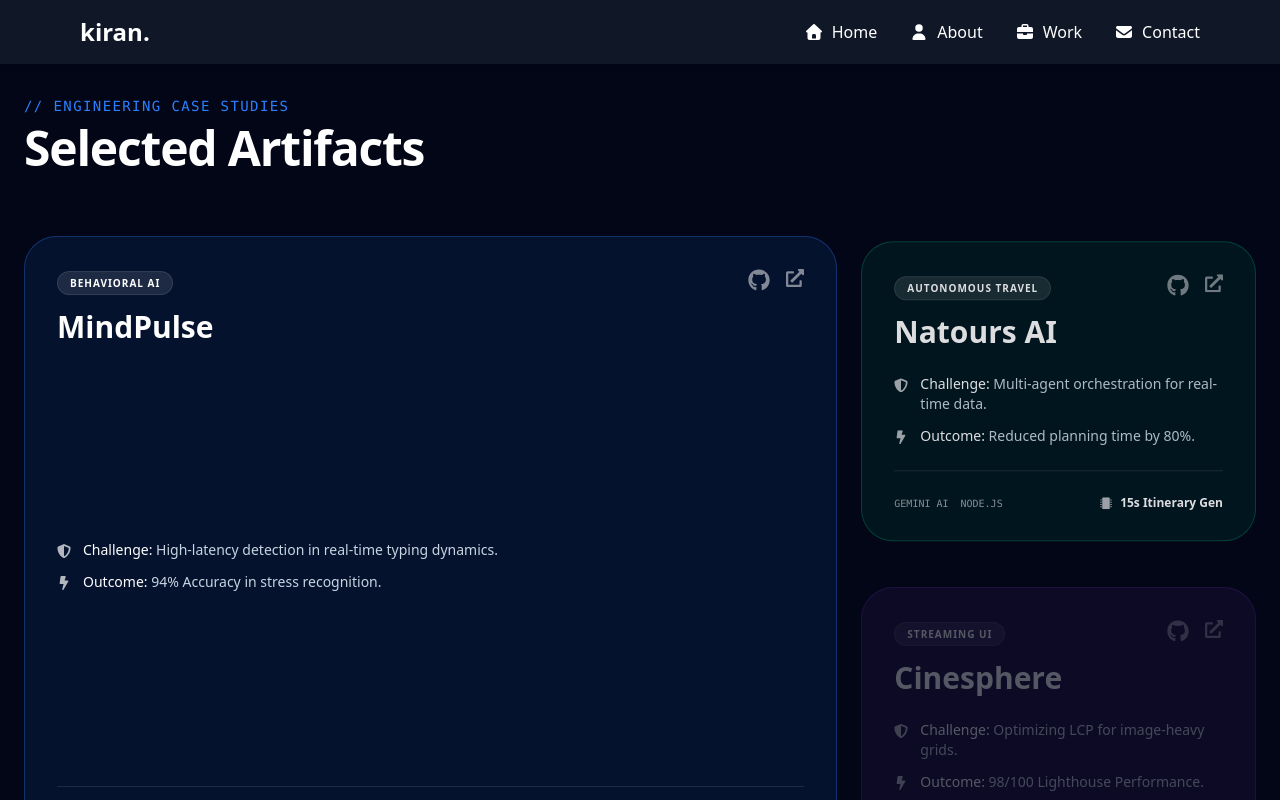
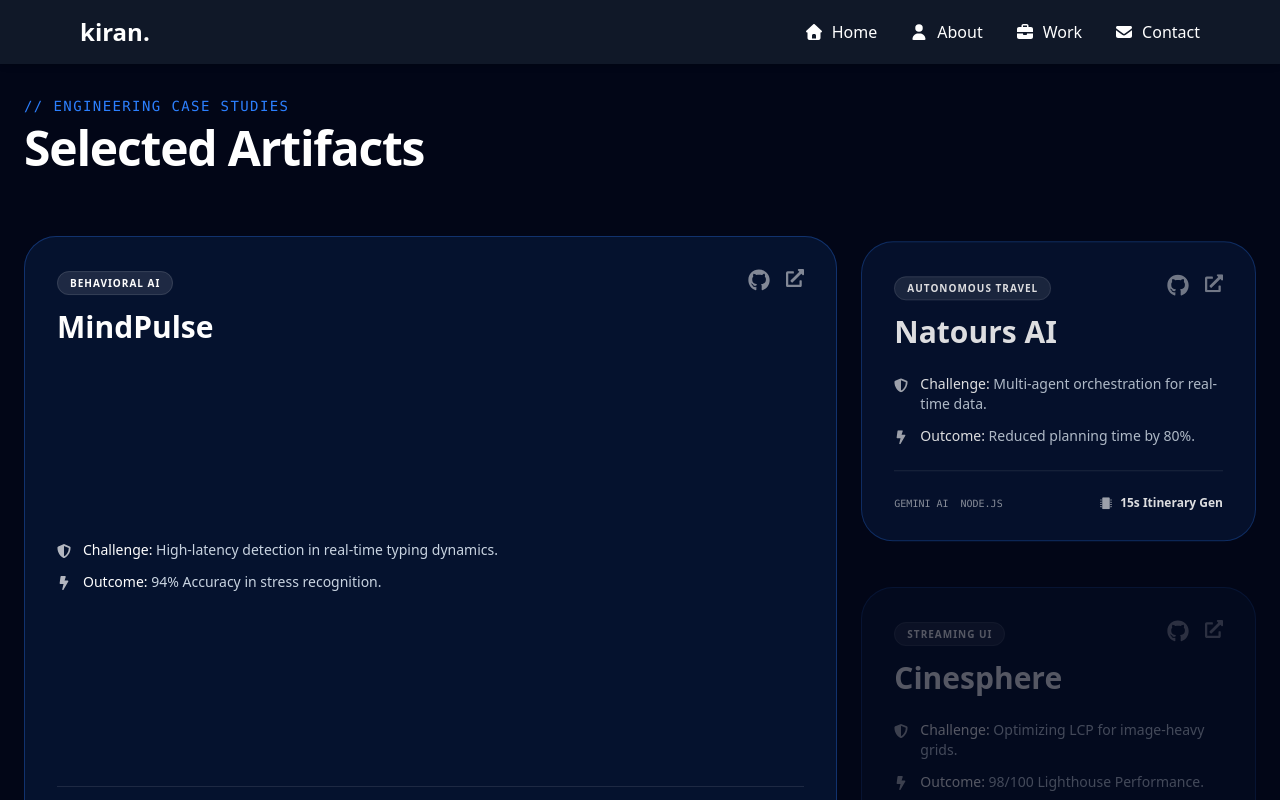
Before and after one commit to kiran123-stack/portfolio_website, a React (Vite) app: page /work in a window 1280 px wide. Shown: the top 800 px of the page. Built offline with nearby package versions, Linux system fonts and the light colour scheme.

Commit message:
Update styling for project items in work page

```diff
--- a/src/pages/work.jsx
+++ b/src/pages/work.jsx
@@ -97,7 +97,7 @@ const Work = () => {
           {projects.map((p) => (
             <div
               key={p.id}
-              className={`bento-item border p-8 rounded-[2rem] flex flex-col justify-between transition-all duration-500 hover:scale-[1.01] hover:shadow-2xl ${p.gridClass} ${p.bg} ${p.border}`}
+              className={`bento-item border p-8 rounded-[2rem] flex flex-col justify-between transition-all duration-500 hover:scale-[1.01] hover:shadow-[0_0_70px_rgba(168,85,247,0.35)] ${p.gridClass}  bg-blue-500/10 border-blue-500/30  `}
             >
               <div className="flex justify-between items-start">
                 <div>
```
